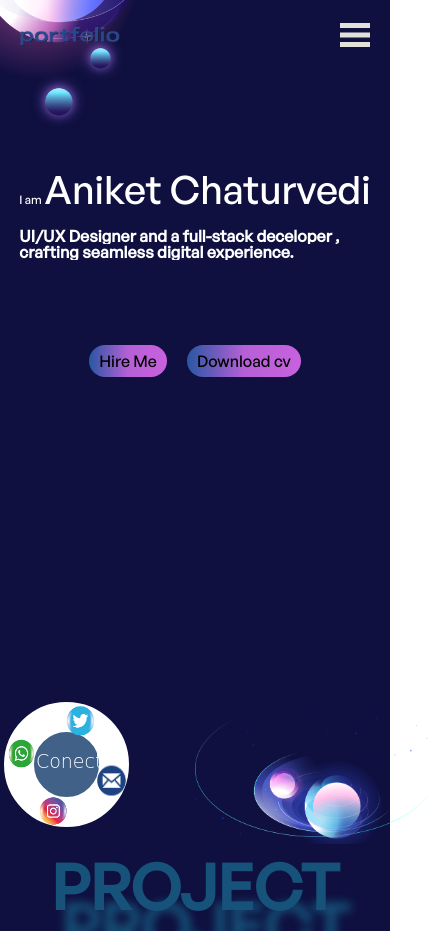
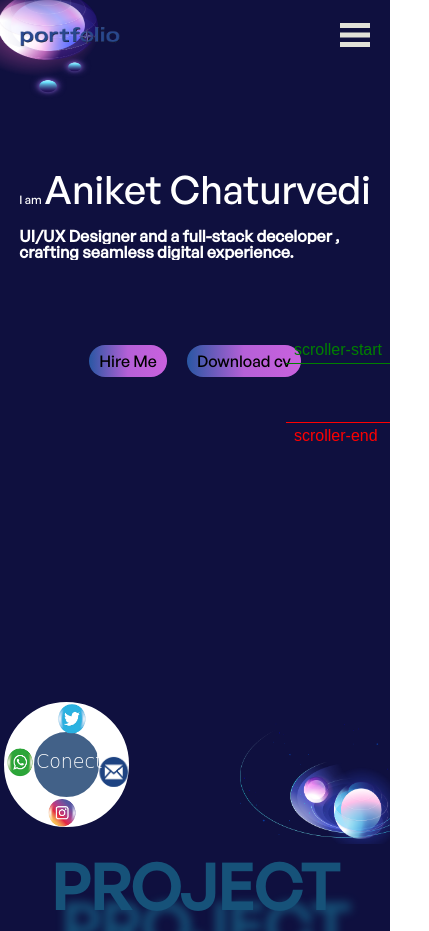
Before and after one commit to BEaANIKET/Portfolio, a plain HTML site: page index.html in a window 390 px wide. Shown: the top 931 px of the page, 429 px wide, since content can reach past the window. Drawn offline with nearby package versions, Linux system fonts and the light colour scheme.

Commit message:
solve side margin bug

```diff
--- a/index.html
+++ b/index.html
@@ -46,8 +46,12 @@
                     <button>Download cv</button>
                 </div>
             </div>
-            <img class="topmoon" src="assets/topmoon.png" alt="">
-            <img class="imgBottom" src="assets/bottommoon.png" alt="">
+            <div class="coverdiv" id="topmoonpic">
+                <img class="topmoon" src="assets/topmoon.png" alt="">
+            </div>
+            <div class="coverdiv" id="bottommoonpic">
+                <img class="imgBottom" src="assets/bottommoon.png" alt="">
+            </div>
 
             <div class="circle">
                 <div class="innercircle">
--- a/script.js
+++ b/script.js
@@ -73,22 +73,22 @@ function scrollProjectImg(){
     let tl = gsap.timeline({
         scrollTrigger:{
             trigger:'.project',
-            // markers:true,
-            start:"28% 50%",
+            markers:true,
+            start:"28% 43%",
             end:'100% 50%',
             scrub:2,
             pin:true,
         }
     });
     tl.to('#card1', {
-        top: '0%',
+        top: '-3%',
     }, 'a')
     tl.to('#card2', {
         top: '100%',
     }, 'a')
 
     .to('#card2', {
-        top: '3%',
+        top: '0%',
     }, 'b')
     .to('#card1', {
         width:'60%',
@@ -98,7 +98,7 @@ function scrollProjectImg(){
     }, 'b')
 
     .to('#card3', {
-        top: '6%',
+        top: '3%',
     }, 'c')
     .to('#card2', {
         width:'65%',
@@ -108,7 +108,7 @@ function scrollProjectImg(){
     }, 'c')
 
     .to('#card4', {
-        top:'9%',
+        top:'6%',
     }, 'd')
     .to('#card3', {
         width:'66%',
--- a/style.css
+++ b/style.css
@@ -21,6 +21,7 @@ html , body{
     height: 100vh;
     width: 100%;
     overflow-x: hidden;
+    margin: 0;
 }
 
 .nav{
@@ -162,22 +163,31 @@ html , body{
     border: transparent;
     background-color: transparent;
     background-image: linear-gradient(to right ,rgba(41, 87, 163, 1)  ,rgba(181, 96, 215, 1),rgba(201, 97, 222, 1));
-
-}
-.hero_btn button:nth-child(2){
 }
 .topmoon{
-    position: absolute;
-    left: -4%;
-    top: -11%;
-    z-index: 500;
+  width: 100%;
+  height: 100%;
 }
 .imgBottom {
-   position: absolute;
+    width: 100%;
+    height: 100%;
+    margin-left: 200px;
+}
+.coverdiv{
+    overflow: hidden;
+    position: absolute;
+}
+#topmoonpic{
+    height: 168px;
+    width: 150px;
+    top: 0;
+    left: 0;
+}
+#bottommoonpic{
+    height: 400px;
+    width: 500px;
     bottom: 0;
-    right: -10%;
-    z-index: 500;
-    width: 670px;
+    right: -0;
 }
 .hidden{
     height: fit-content;
@@ -287,6 +297,19 @@ html , body{
         padding: 0;
         overflow-x: hidden;
     }
+    #bottommoonpic{
+        height: 150px;
+        width: 200px;
+        bottom: 0px;
+    }
+    .imgBottom{
+        margin-left: 50px;
+    }
+    #topmoonpic{
+        height: 100px;
+        width: 100px;
+    }
+
     .navitem{
         background-color: rgb(119, 98, 164);
         flex-direction: column;
@@ -321,15 +344,10 @@ html , body{
     .text{
         line-height: 2;
     }
-    .imgBottom{
-        width: 60vw;
-    }
-    .topmoon{
-        width: 40vw;
-    }
     .hero_btn button{
         padding: 5px 10px;
     }
+
 }
 
 /* project  */
```
